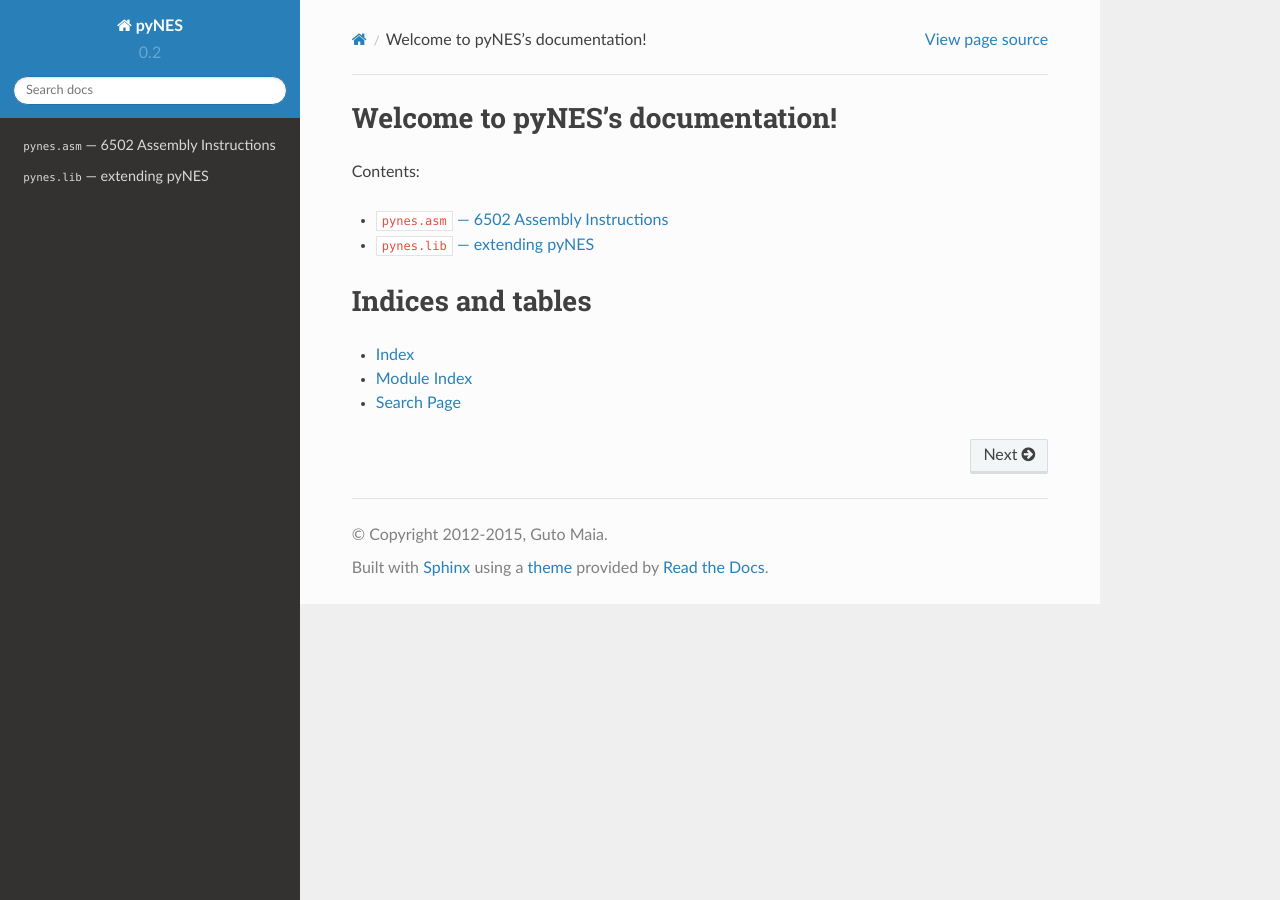
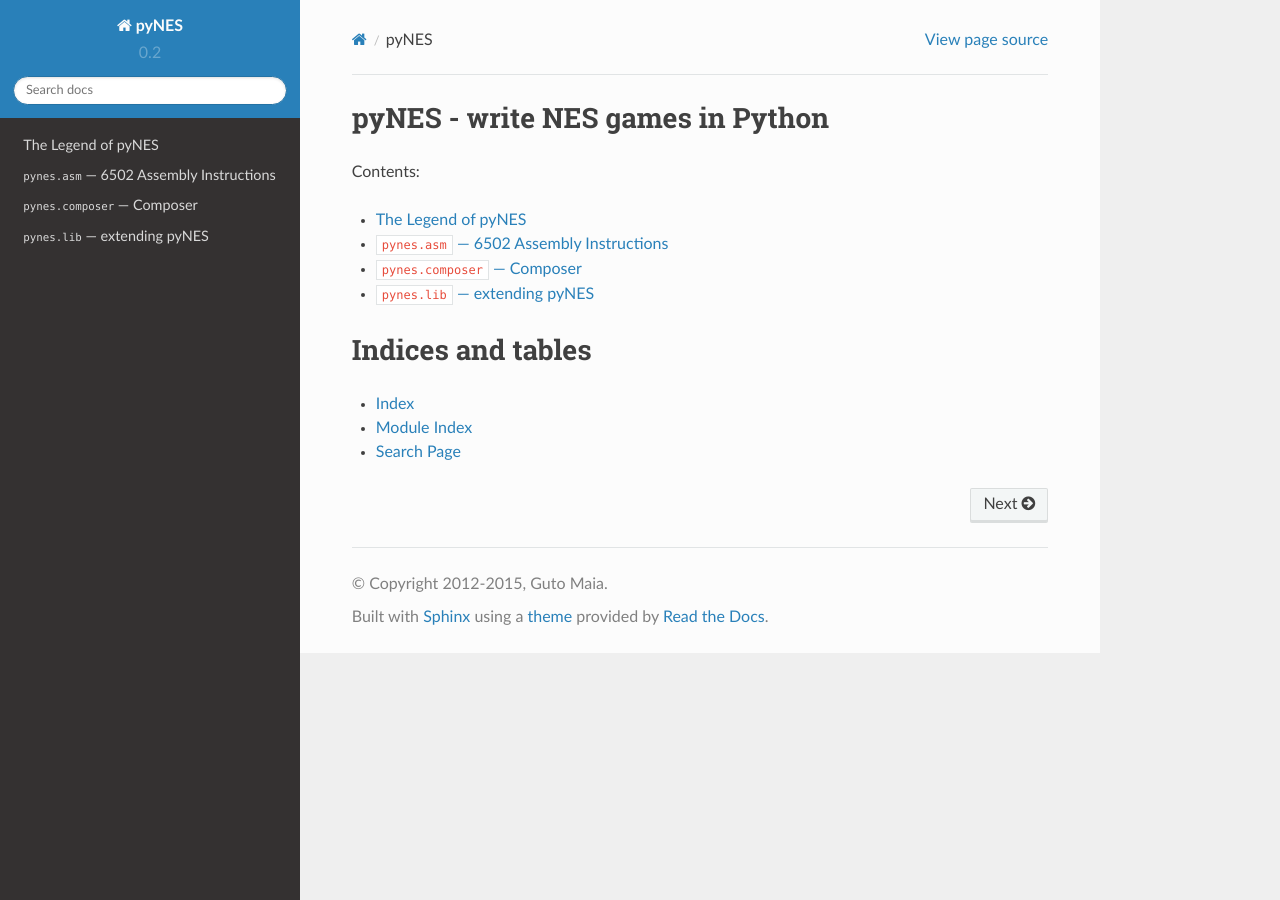
Before and after one commit to gutomaia/pyNES, a Sphinx documentation site: the page built from docs/index.rst, in a window 1280 px wide. Built offline with Sphinx 7.4.7 and the Read the Docs theme 2.0.0, drawn with Linux system fonts in a browser that asks for light colours.

Commit message:
improved docs with pynes_composer module and legend text

```diff
--- a/docs/index.rst
+++ b/docs/index.rst
@@ -3,15 +3,20 @@
    You can adapt this file completely to your liking, but it should at least
    contain the root `toctree` directive.
 
-Welcome to pyNES's documentation!
+.. title:: pyNES
+
+pyNES - write NES games in Python
 =================================
+
 
 Contents:
 
 .. toctree::
    :maxdepth: 2
 
+   legend
    pynes_asm
+   pynes_composer
    pynes_lib
 
 Indices and tables
--- /dev/null
+++ b/docs/pynes_composer.rst
@@ -0,0 +1,17 @@
+``pynes.composer`` --- Composer
+=======================================
+
+.. automodule:: pynes.composer
+
+    PyNesVisitor
+    ------------
+    .. autoclass:: PyNesVisitor
+        :members:
+        :undoc-members:
+
+
+    PyNesTransformer
+    ----------------
+    .. autoclass:: PyNesTransformer
+        :members:
+        :undoc-members:
```
Also changed, not shown: docs/legend.rst (added, +8 -0 lines).
